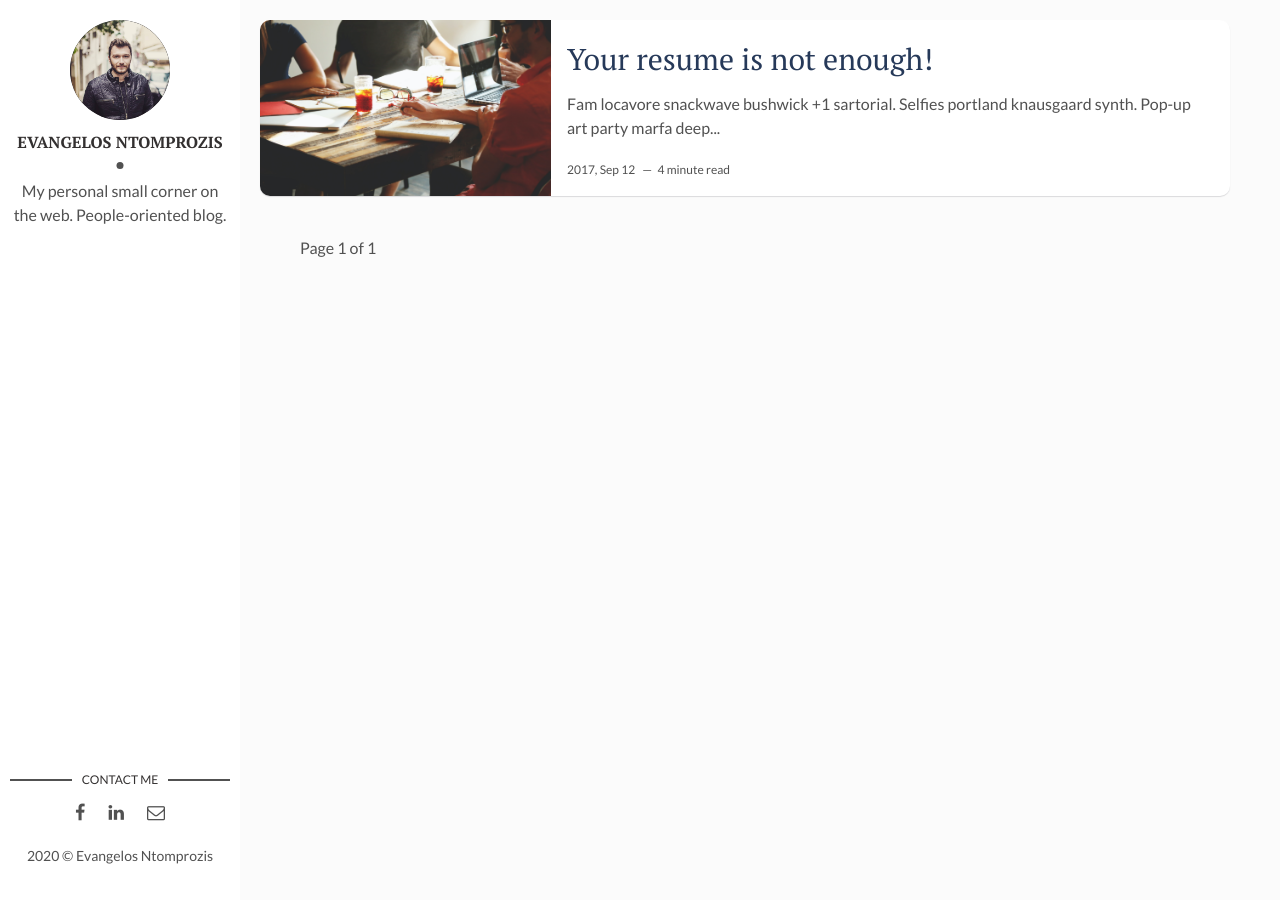
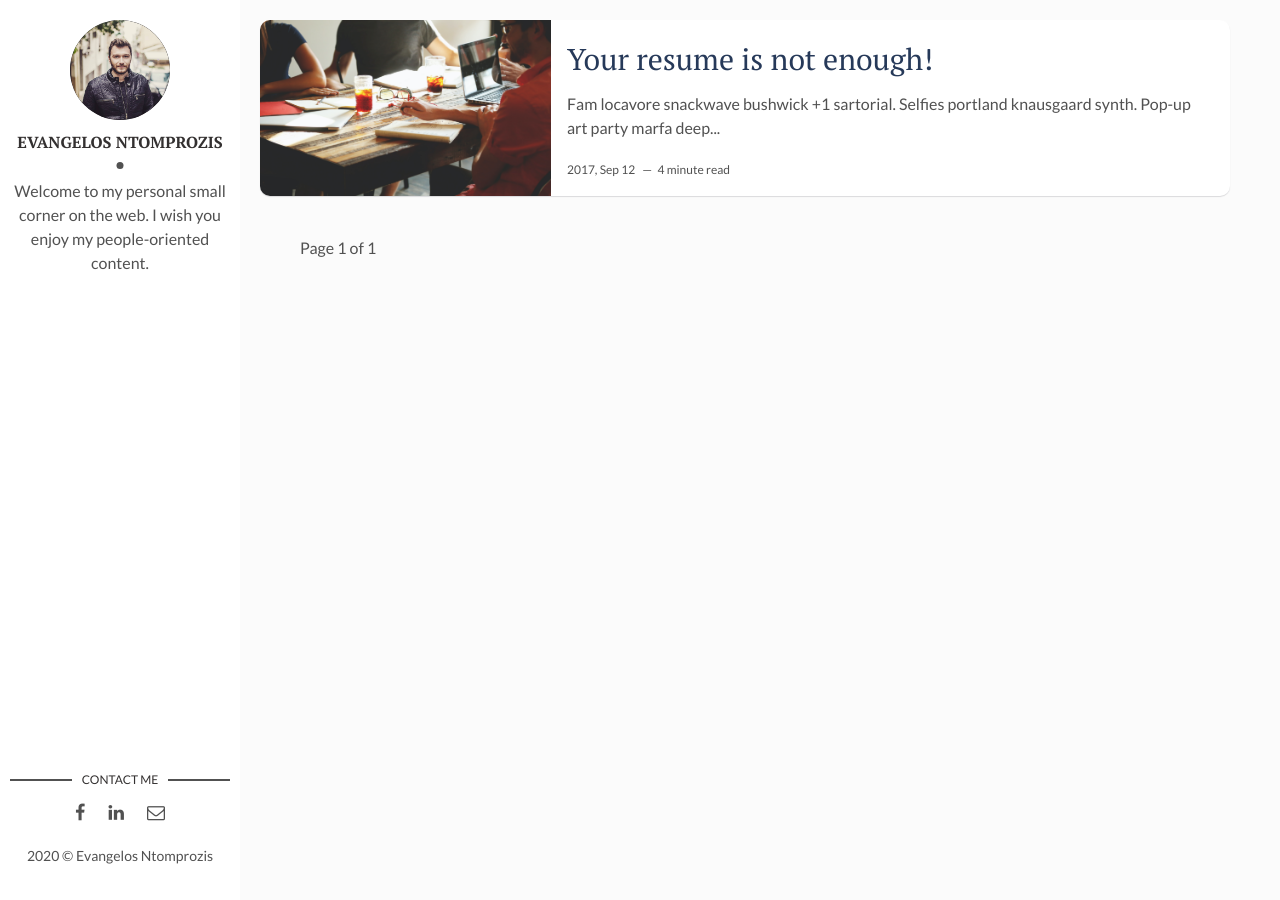
Before and after one commit to evangntomp/evnto.xyz, a Jekyll site: the page built from index.html, in a window 1280 px wide. Built offline with Jekyll 4.4.1, drawn with Linux system fonts in a browser that asks for light colours; the list of posts is cut into pages by our own code.

Commit message:
Update _config.yml

```diff
--- a/_config.yml
+++ b/_config.yml
@@ -11,7 +11,7 @@ site-twitter: #if your site has a twitter account, enter it here
 # Author Settings
 author: Evangelos Ntomprozis
 author-img:  profile_pic.jpg # add your photo
-about-author: "My personal small corner on the web. People-oriented blog. "
+about-author: "Welcome to my personal small corner on the web. I wish you enjoy my people-oriented content. "
 social-facebook: vagelisnto
 social-linkedin: vntomprozi
 social-email: vagelisdob@gmail.com
```
